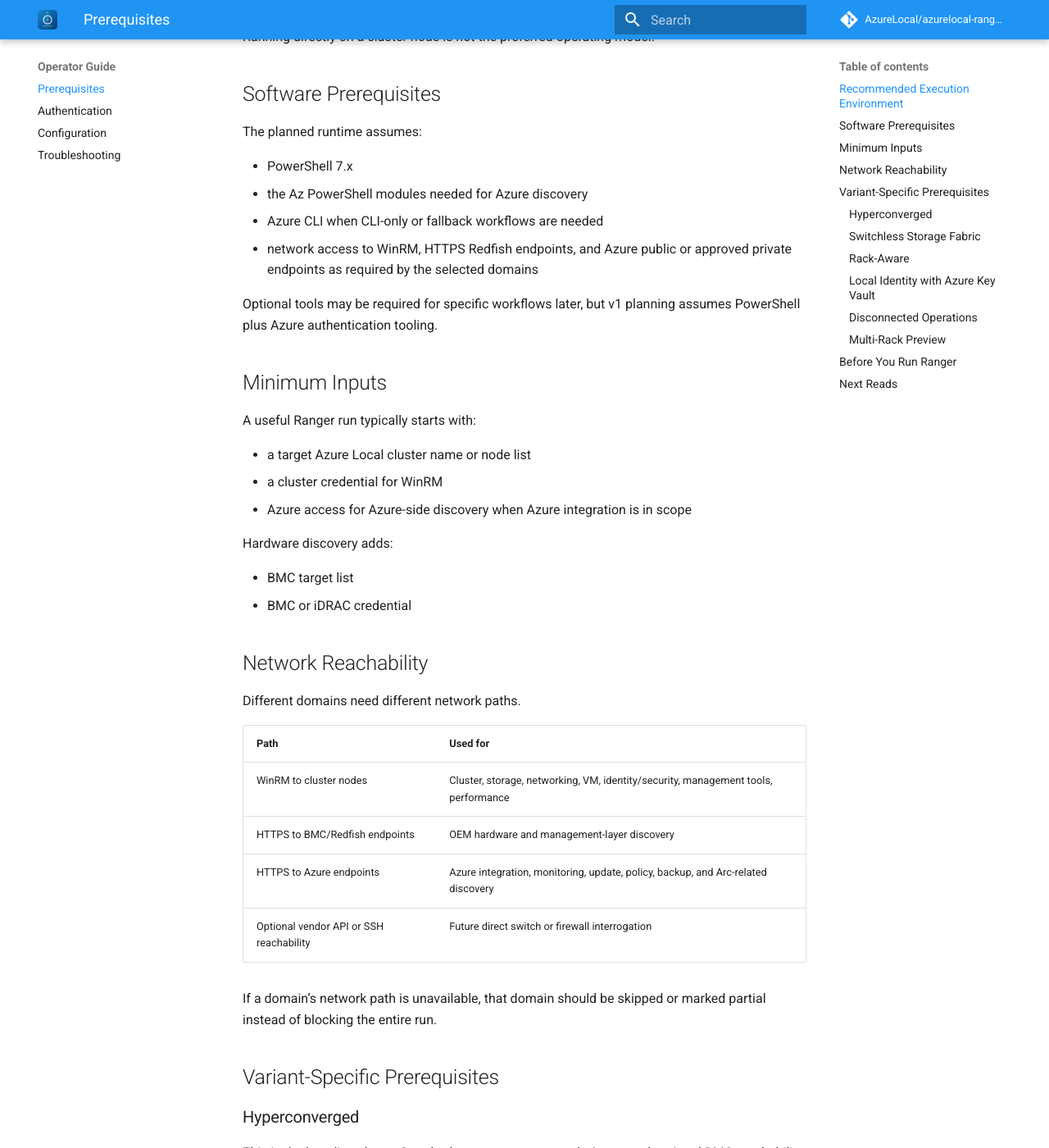
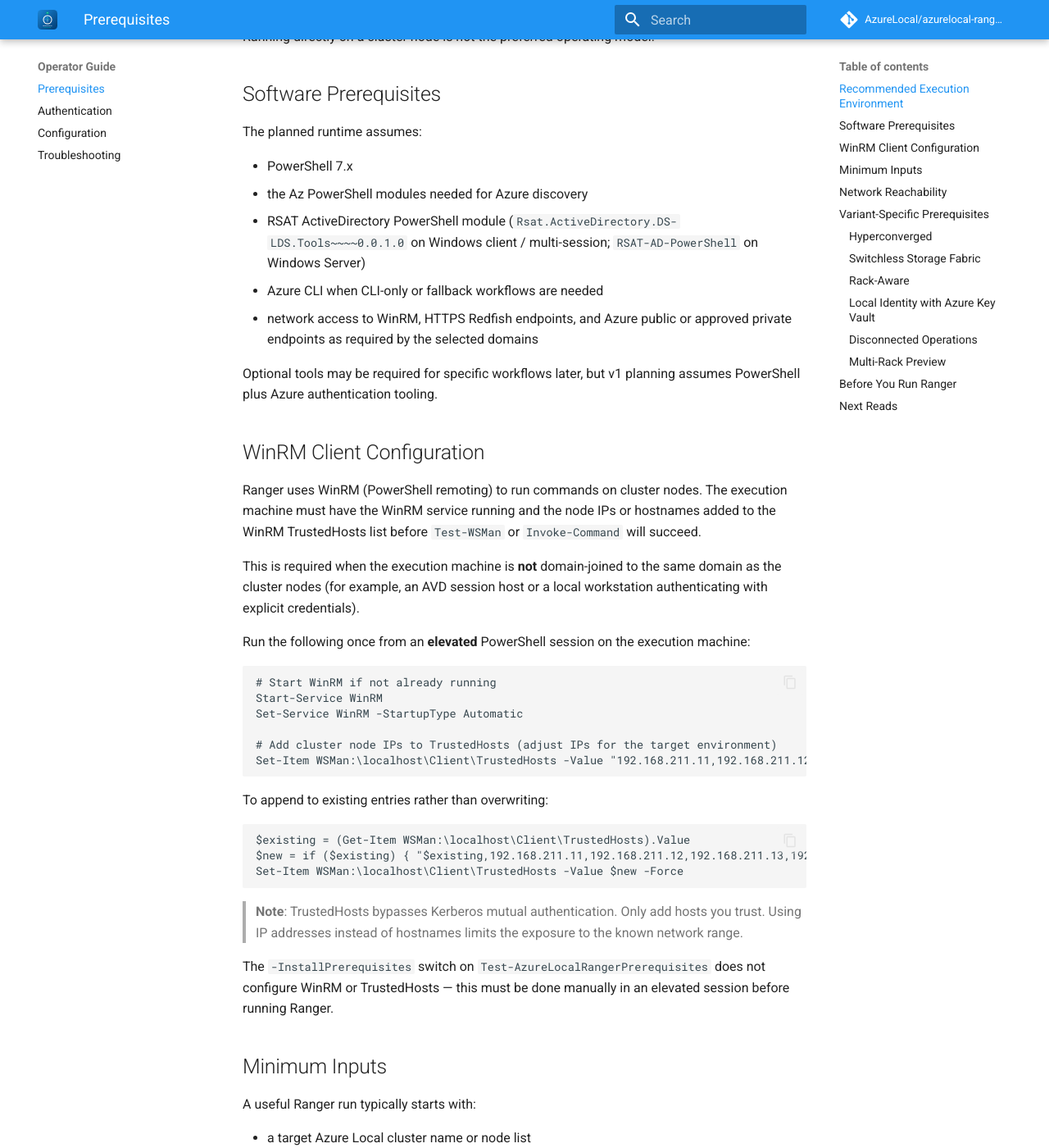
Before and after one commit to AzureLocal/azurelocal-ranger, an MkDocs documentation site: the page built from docs/operator/prerequisites.md, in a window 1280 px wide and 1400 px high, scrolled down 530 px. Shown: the whole window at 82% size. Built offline with MkDocs 1.6.1 and Material for MkDocs 9.7.7, drawn with Linux system fonts in a browser that asks for light colours; comment, search, counter and statistics services are not loaded; some of the changed text lies outside the part shown.

Commit message:
docs(prerequisites): add WinRM service and TrustedHosts setup requirements
Non-domain-joined execution machines (AVD, workstations) require:
- WinRM service started (Start-Service WinRM)
- Node IPs added to WSMan:\localhost\Client\TrustedHosts

Discovered during TRAILHEAD-20260408-0051 P1.7.
Also updates Before You Run Ranger checklist to include WinRM step.
Includes P1 run log entries for TRAILHEAD-20260408-0051.

````diff
--- a/docs/operator/prerequisites.md
+++ b/docs/operator/prerequisites.md
@@ -20,10 +20,40 @@ The planned runtime assumes:
 
 - PowerShell 7.x
 - the Az PowerShell modules needed for Azure discovery
+- RSAT ActiveDirectory PowerShell module (`Rsat.ActiveDirectory.DS-LDS.Tools~~~~0.0.1.0` on Windows client / multi-session; `RSAT-AD-PowerShell` on Windows Server)
 - Azure CLI when CLI-only or fallback workflows are needed
 - network access to WinRM, HTTPS Redfish endpoints, and Azure public or approved private endpoints as required by the selected domains
 
 Optional tools may be required for specific workflows later, but v1 planning assumes PowerShell plus Azure authentication tooling.
+
+## WinRM Client Configuration
+
+Ranger uses WinRM (PowerShell remoting) to run commands on cluster nodes. The execution machine must have the WinRM service running and the node IPs or hostnames added to the WinRM TrustedHosts list before `Test-WSMan` or `Invoke-Command` will succeed.
+
+This is required when the execution machine is **not** domain-joined to the same domain as the cluster nodes (for example, an AVD session host or a local workstation authenticating with explicit credentials).
+
+Run the following once from an **elevated** PowerShell session on the execution machine:
+
+```powershell
+# Start WinRM if not already running
+Start-Service WinRM
+Set-Service WinRM -StartupType Automatic
+
+# Add cluster node IPs to TrustedHosts (adjust IPs for the target environment)
+Set-Item WSMan:\localhost\Client\TrustedHosts -Value "192.168.211.11,192.168.211.12,192.168.211.13,192.168.211.14" -Force
+```
+
+To append to existing entries rather than overwriting:
+
+```powershell
+$existing = (Get-Item WSMan:\localhost\Client\TrustedHosts).Value
+$new = if ($existing) { "$existing,192.168.211.11,192.168.211.12,192.168.211.13,192.168.211.14" } else { "192.168.211.11,192.168.211.12,192.168.211.13,192.168.211.14" }
+Set-Item WSMan:\localhost\Client\TrustedHosts -Value $new -Force
+```
+
+> **Note**: TrustedHosts bypasses Kerberos mutual authentication. Only add hosts you trust. Using IP addresses instead of hostnames limits the exposure to the known network range.
+
+The `-InstallPrerequisites` switch on `Test-AzureLocalRangerPrerequisites` does not configure WinRM or TrustedHosts — this must be done manually in an elevated session before running Ranger.
 
 ## Minimum Inputs
 
@@ -105,11 +135,12 @@ This is not a standard hyperconverged deployment and should be treated as varian
 Before a meaningful run, verify:
 
 1. you are on the right workstation or jump box
-2. cluster WinRM access works
-3. Azure authentication works for the intended subscription and resource group
-4. BMC endpoints are reachable if hardware discovery is included
-5. DNS, proxy, and firewall posture allow the selected domains to communicate
-6. you understand which domains are expected to run and which should be skipped
+2. the WinRM service is running on the execution machine and cluster node IPs are in TrustedHosts (see [WinRM Client Configuration](#winrm-client-configuration) above)
+3. cluster WinRM access works (`Test-WSMan -ComputerName <node-ip> -Credential <domain-cred> -Authentication Negotiate`)
+4. Azure authentication works for the intended subscription and resource group
+5. BMC endpoints are reachable if hardware discovery is included
+6. DNS, proxy, and firewall posture allow the selected domains to communicate
+7. you understand which domains are expected to run and which should be skipped
 
 ## Next Reads
 
````
Also changed, not shown: repo-management/logs/trailhead/run-20260408-0051.md (+21 -0 lines).
